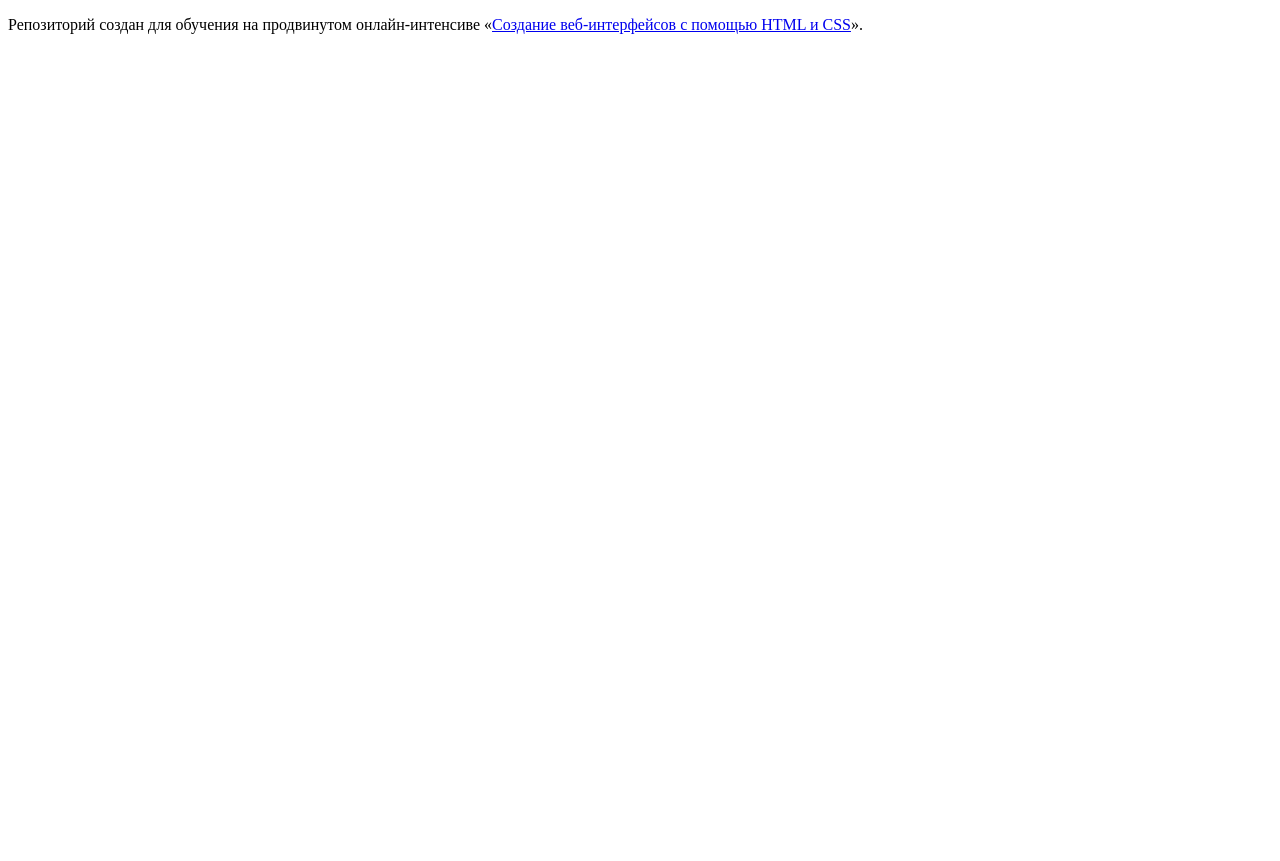
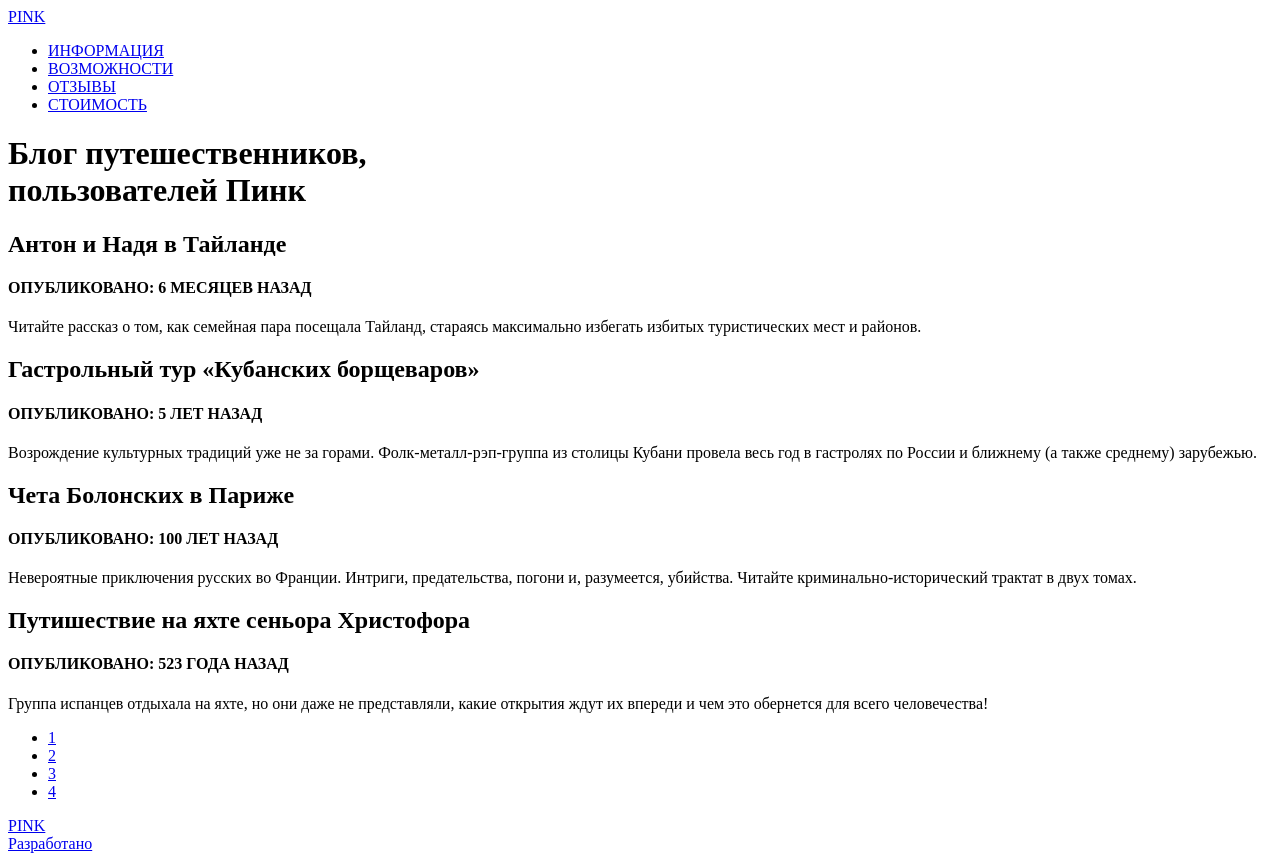
Before and after one commit to nadinTs/58774-pink, a website: page index.html in a window 1280 px wide. Before the commit the page ends 800 px from the top, so only its background shows below. Drawn offline with Linux system fonts and the light colour scheme.

Commit message:
Сделала html-разметку первой страницы мобильной версии (без css)

```diff
--- a/index.html
+++ b/index.html
@@ -7,9 +7,91 @@
   <!-- <link rel="stylesheet" href="css/style.css"> -->
 </head>
 
+
+
+    <header>
+
+        <div>
+            <div>
+                <a href="#">PINK</a>
+            </div>
+            <div>
+                <a href="#"></a>
+            </div>
+            <nav>
+                <ul>
+                    <li><a href="#">ИНФОРМАЦИЯ</a></li>
+                    <li><a href="#">ВОЗМОЖНОСТИ</a></li>
+                    <li><a href="#">ОТЗЫВЫ</a></li>
+                    <li><a href="#">СТОИМОСТЬ</a></li>
+                </ul>
+            </nav>
+            <h1>Блог путешественников,<br> пользователей Пинк</h1>
+        </div>
+
+    </header>
+
+
+
+    <div>
+
+        <article>
+            <h2>Антон и Надя в Тайланде</h2>
+            <h4>ОПУБЛИКОВАНО: 6 МЕСЯЦЕВ НАЗАД</h4>
+            <p>Читайте рассказ о том, как семейная пара посещала Тайланд, стараясь максимально избегать избитых туристических мест и районов.</p>
+        </article>
+
+        <article>
+            <h2>Гастрольный тур «Кубанских борщеваров»</h2>
+            <h4>ОПУБЛИКОВАНО: 5 ЛЕТ НАЗАД</h4>
+            <p>Возрождение культурных традиций уже не за горами. Фолк-металл-рэп-группа из столицы Кубани провела весь год в гастролях по России и ближнему (а также среднему) зарубежью.</p>
+        </article>
+
+        <article>
+            <h2>Чета Болонских в Париже</h2>
+            <h4>ОПУБЛИКОВАНО: 100 ЛЕТ НАЗАД</h4>
+            <p>Невероятные приключения русских во Франции. Интриги, предательства, погони и, разумеется, убийства. Читайте криминально-исторический трактат в двух томах.</p>
+        </article>
+
+        <article>
+            <h2>Путишествие на яхте сеньора Христофора</h2>
+            <h4>ОПУБЛИКОВАНО: 523 ГОДА НАЗАД</h4>
+            <p>Группа испанцев отдыхала на яхте, но они даже не представляли, какие открытия ждут их впереди и чем это обернется для всего человечества!</p>
+        </article>
+
+    </div>
+
+
+
+    <footer>
+
+        <div>
+            <nav>
+                <ul>
+                    <li><a href="#">1</a></li>
+                    <li><a href="#">2</a></li>
+                    <li><a href="#">3</a></li>
+                    <li><a href="#">4</a></li>
+                </ul>
+            </nav>
+        </div>
+        <div>
+            <a href="#">PINK</a>
+        </div>
+        <div>
+            <a href="#"></a>
+            <a href="#"></a>
+            <a href="#"></a>
+        </div>
+        <div>
+           <a href="#">Разработано</a>
+        </div>
+
+    </footer>
+
+
+
 <body>
-
-  <p>Репозиторий создан для обучения на продвинутом онлайн-интенсиве «<a href="https://htmlacademy.ru/advanced_intensive">Создание веб-интерфейсов с помощью HTML и CSS</a>».</p>
 
   <!-- <script src="js/script.js"></script> -->
 
```
